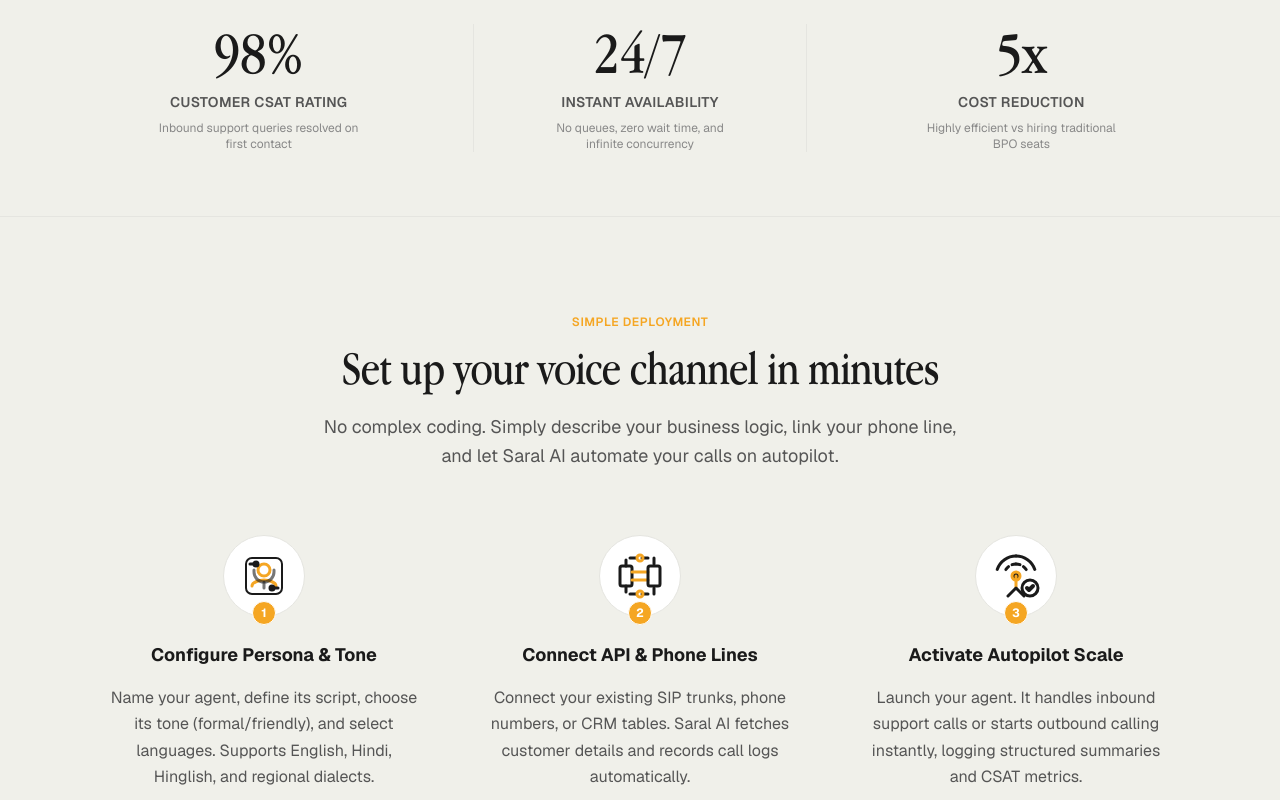
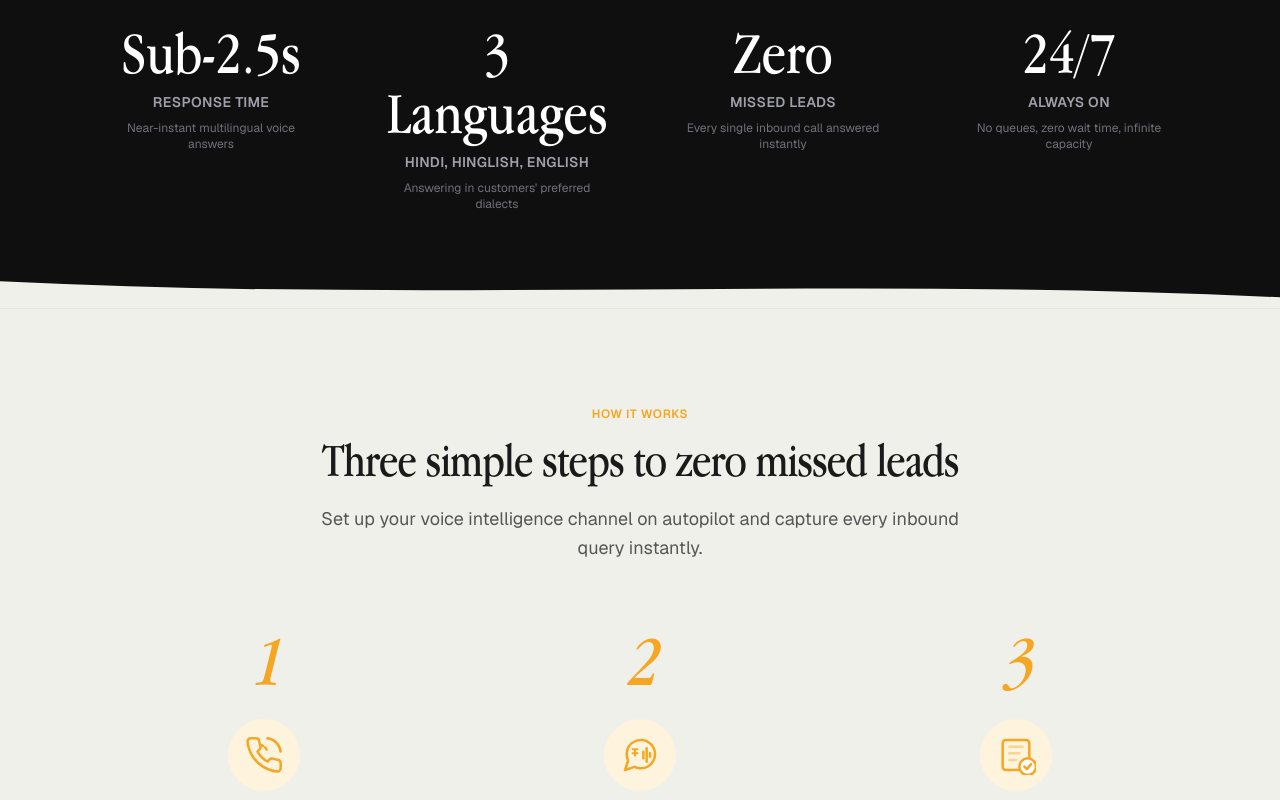
Before and after one commit to dhruvil-codes/saral-ai, a Next.js app: page / in a window 1280 px wide. Shown: the part 1940-2740 px from the top of the page. Built offline with nearby package versions, Linux system fonts and the light colour scheme.

Commit message:
feat: implement How It Works steps and Stats Bar with custom counters and illustrations

```diff
--- a/app/page.tsx
+++ b/app/page.tsx
@@ -7,9 +7,9 @@ import {
   MissedCallsIllustration,
   CostIllustration,
   LanguageIllustration,
-  StepDesignIllustration,
-  StepConnectIllustration,
-  StepLiveIllustration,
+  StepCallIllustration,
+  StepAnswerIllustration,
+  StepSummaryIllustration,
 } from "../components/LineArt";
 
 export default function Home() {
@@ -345,63 +345,87 @@ export default function Home() {
         </div>
       </section>
 
-      {/* Wave Divider 2: Transitioning from Problem (--color-surface) to Stats & How It Works (--color-surface-alt) */}
+      {/* Wave Divider 2: Transitioning from Problem (--color-surface) to Stats Bar (--color-dark-bg) */}
       <div className="w-full bg-[var(--color-surface)]">
         <svg className="w-full h-8 block" viewBox="0 0 1200 120" preserveAspectRatio="none" fill="none" xmlns="http://www.w3.org/2000/svg">
-          <path d="M0,60 C300,10 900,110 1200,30 L1200,120 L0,120 Z" fill="var(--color-surface-alt)" />
+          <path d="M0,60 C300,10 900,110 1200,30 L1200,120 L0,120 Z" fill="var(--color-dark-bg)" />
         </svg>
       </div>
 
-      {/* 4. Stats Bar (bg: --color-surface-alt) */}
-      <section id="stats" className="py-16 bg-[var(--color-surface-alt)]">
+      {/* 4. Stats Bar (bg: --color-dark-bg) */}
+      <section id="stats" className="py-16 bg-[var(--color-dark-bg)] text-[var(--color-dark-text)]">
         <div className="max-w-[1160px] mx-auto px-4 md:px-8">
-          <div className="grid grid-cols-1 md:grid-cols-3 gap-8 md:gap-12 reveal text-center">
+          <div className="grid grid-cols-1 sm:grid-cols-2 lg:grid-cols-4 gap-8 lg:gap-12 reveal text-center">
 
             {/* Stat 1 */}
             <div className="flex flex-col items-center gap-2">
               <span
-                className="font-display text-5xl md:text-6xl font-bold text-[var(--color-text-primary)]"
-                data-target="98%"
+                className="font-display text-5xl md:text-6xl font-bold text-[var(--color-dark-text)]"
+                data-target="2.5"
+                data-start="0"
+                data-prefix="Sub-"
+                data-suffix="s"
+                data-decimals="1"
               >
-                0%
+                Sub-0.0s
               </span>
-              <span className="text-sm font-semibold tracking-wide text-[var(--color-text-secondary)] uppercase">
-                Customer CSAT Rating
+              <span className="text-sm font-semibold tracking-wide text-zinc-400 uppercase">
+                Response Time
               </span>
-              <span className="text-xs text-[var(--color-text-muted)] max-w-[200px]">
-                Inbound support queries resolved on first contact
+              <span className="text-xs text-zinc-500 max-w-[200px]">
+                Near-instant multilingual voice answers
               </span>
             </div>
 
             {/* Stat 2 */}
-            <div className="flex flex-col items-center gap-2 border-y md:border-y-0 md:border-x border-[var(--color-border)] py-8 md:py-0">
+            <div className="flex flex-col items-center gap-2">
               <span
-                className="font-display text-5xl md:text-6xl font-bold text-[var(--color-text-primary)]"
-                data-target="24/7"
+                className="font-display text-5xl md:text-6xl font-bold text-[var(--color-dark-text)]"
+                data-target="3"
+                data-start="0"
+                data-suffix=" Languages"
               >
-                24/7
+                0 Languages
               </span>
-              <span className="text-sm font-semibold tracking-wide text-[var(--color-text-secondary)] uppercase">
-                Instant Availability
+              <span className="text-sm font-semibold tracking-wide text-zinc-400 uppercase">
+                Hindi, Hinglish, English
               </span>
-              <span className="text-xs text-[var(--color-text-muted)] max-w-[200px]">
-                No queues, zero wait time, and infinite concurrency
+              <span className="text-xs text-zinc-500 max-w-[200px]">
+                Answering in customers' preferred dialects
               </span>
             </div>
 
             {/* Stat 3 */}
             <div className="flex flex-col items-center gap-2">
               <span
-                className="font-display text-5xl md:text-6xl font-bold text-[var(--color-text-primary)]"
-                data-target="5x"
+                className="font-display text-5xl md:text-6xl font-bold text-[var(--color-dark-text)]"
+                data-target="0"
+                data-start="15"
+                data-final-text="Zero"
               >
-                1x
+                15
               </span>
-              <span className="text-sm font-semibold tracking-wide text-[var(--color-text-secondary)] uppercase">
-                Cost Reduction
+              <span className="text-sm font-semibold tracking-wide text-zinc-400 uppercase">
+                Missed Leads
               </span>
-              <span className="text-xs text-[var(--color-text-muted)] max-w-[200px]">
-                Highly efficient vs hiring traditional BPO seats
+              <span className="text-xs text-zinc-500 max-w-[200px]">
+                Every single inbound call answered instantly
+              </span>
+            </div>
+
+            {/* Stat 4 */}
+            <div className="flex flex-col items-center gap-2">
+              <span
+                className="font-display text-5xl md:text-6xl font-bold text-[var(--color-dark-text)]"
+                data-target="24/7"
+              >
+                24/7
+              </span>
+              <span className="text-sm font-semibold tracking-wide text-zinc-400 uppercase">
+                Always On
+              </span>
+              <span className="text-xs text-zinc-500 max-w-[200px]">
+                No queues, zero wait time, infinite capacity
               </span>
             </div>
 
@@ -409,18 +433,25 @@ export default function Home() {
         </div>
       </section>
 
+      {/* Wave Divider 3: Transitioning from Stats Bar (--color-dark-bg) to How It Works (--color-surface-alt) */}
+      <div className="w-full bg-[var(--color-dark-bg)]">
+        <svg className="w-full h-8 block" viewBox="0 0 1200 120" preserveAspectRatio="none" fill="none" xmlns="http://www.w3.org/2000/svg">
+          <path d="M0,20 C400,100 800,0 1200,80 L1200,120 L0,120 Z" fill="var(--color-surface-alt)" />
+        </svg>
+      </div>
+
       {/* 5. How It Works Section (bg: --color-surface-alt, shares transition with Stats Bar) */}
       <section id="how-it-works" className="py-16 md:py-24 bg-[var(--color-surface-alt)] border-t border-[var(--color-border)]">
         <div className="max-w-[1160px] mx-auto px-4 md:px-8">
           <div className="text-center max-w-[640px] mx-auto mb-16 reveal">
             <span className="t-label text-[var(--color-accent)] mb-3 block">
-              Simple Deployment
+              How It Works
             </span>
             <h2 className="t-section-heading text-[var(--color-text-primary)] mb-4">
-              Set up your voice channel in minutes
+              Three simple steps to zero missed leads
             </h2>
             <p className="t-body-lead text-[var(--color-text-secondary)]">
-              No complex coding. Simply describe your business logic, link your phone line, and let Saral AI automate your calls on autopilot.
+              Set up your voice intelligence channel on autopilot and capture every inbound query instantly.
             </p>
           </div>
 
@@ -428,51 +459,57 @@ export default function Home() {
           <div className="grid grid-cols-1 md:grid-cols-3 gap-12 md:gap-8 reveal-stagger relative">
 
             {/* Step 1 */}
-            <div className="flex flex-col items-center text-center gap-4 relative">
-              <div className="p-4 bg-[var(--color-surface)] rounded-full text-[var(--color-text-primary)] border border-[var(--color-border)]">
-                <StepDesignIllustration size={48} />
+            <div className="flex flex-col items-center text-center gap-5 relative">
+              <span className="font-display italic text-6xl md:text-7xl text-[var(--color-accent)] font-semibold select-none leading-none">
+                1
+              </span>
+              <div className="p-4 bg-[var(--color-accent-light)] rounded-full text-[var(--color-accent)] flex items-center justify-center">
+                <StepCallIllustration size={40} />
               </div>
-              <div className="bg-[var(--color-accent)] text-white text-xs font-bold w-6 h-6 rounded-full flex items-center justify-center -mt-8 z-10 border border-white">
-                1
+              <div>
+                <h3 className="text-xl font-bold font-sans text-[var(--color-text-primary)] mb-2">
+                  Customer calls your number
+                </h3>
+                <p className="t-body text-sm text-[var(--color-text-secondary)] px-4 leading-relaxed">
+                  They dial your business number. No confusing IVR paths, no holding queues — the call connects instantly.
+                </p>
               </div>
-              <h3 className="text-lg font-bold text-[var(--color-text-primary)]">
-                Configure Persona & Tone
-              </h3>
-              <p className="t-body text-sm text-[var(--color-text-secondary)] px-4">
-                Name your agent, define its script, choose its tone (formal/friendly), and select languages. Supports English, Hindi, Hinglish, and regional dialects.
-              </p>
             </div>
 
             {/* Step 2 */}
-            <div className="flex flex-col items-center text-center gap-4 relative">
-              <div className="p-4 bg-[var(--color-surface)] rounded-full text-[var(--color-text-primary)] border border-[var(--color-border)]">
-                <StepConnectIllustration size={48} />
+            <div className="flex flex-col items-center text-center gap-5 relative">
+              <span className="font-display italic text-6xl md:text-7xl text-[var(--color-accent)] font-semibold select-none leading-none">
+                2
+              </span>
+              <div className="p-4 bg-[var(--color-accent-light)] rounded-full text-[var(--color-accent)] flex items-center justify-center">
+                <StepAnswerIllustration size={40} />
               </div>
-              <div className="bg-[var(--color-accent)] text-white text-xs font-bold w-6 h-6 rounded-full flex items-center justify-center -mt-8 z-10 border border-white">
-                2
+              <div>
+                <h3 className="text-xl font-bold font-sans text-[var(--color-text-primary)] mb-2">
+                  Saral AI answers
+                </h3>
+                <p className="t-body text-sm text-[var(--color-text-secondary)] px-4 leading-relaxed">
+                  Our voice agent responds in Hindi, Hinglish, or English, answering queries and qualifying details.
+                </p>
               </div>
-              <h3 className="text-lg font-bold text-[var(--color-text-primary)]">
-                Connect API & Phone Lines
-              </h3>
-              <p className="t-body text-sm text-[var(--color-text-secondary)] px-4">
-                Connect your existing SIP trunks, phone numbers, or CRM tables. Saral AI fetches customer details and records call logs automatically.
-              </p>
             </div>
 
             {/* Step 3 */}
-            <div className="flex flex-col items-center text-center gap-4 relative">
-              <div className="p-4 bg-[var(--color-surface)] rounded-full text-[var(--color-text-primary)] border border-[var(--color-border)]">
-                <StepLiveIllustration size={48} />
+            <div className="flex flex-col items-center text-center gap-5 relative">
+              <span className="font-display italic text-6xl md:text-7xl text-[var(--color-accent)] font-semibold select-none leading-none">
+                3
+              </span>
+              <div className="p-4 bg-[var(--color-accent-light)] rounded-full text-[var(--color-accent)] flex items-center justify-center">
+                <StepSummaryIllustration size={40} />
               </div>
-              <div className="bg-[var(--color-accent)] text-white text-xs font-bold w-6 h-6 rounded-full flex items-center justify-center -mt-8 z-10 border border-white">
-                3
+              <div>
+                <h3 className="text-xl font-bold font-sans text-[var(--color-text-primary)] mb-2">
+                  Get a WhatsApp summary
+                </h3>
+                <p className="t-body text-sm text-[var(--color-text-secondary)] px-4 leading-relaxed">
+                  Receive structured lead details, urgency levels, and caller sentiment directly to your phone.
+                </p>
               </div>
-              <h3 className="text-lg font-bold text-[var(--color-text-primary)]">
-                Activate Autopilot Scale
-              </h3>
-              <p className="t-body text-sm text-[var(--color-text-secondary)] px-4">
-                Launch your agent. It handles inbound support calls or starts outbound calling instantly, logging structured summaries and CSAT metrics.
-              </p>
             </div>
 
           </div>
@@ -490,12 +527,7 @@ export default function Home() {
         </div>
       </section>
 
-      {/* Wave Divider 3: Transitioning from Surface Alt (--color-surface-alt) to Dark Bg (--color-dark-bg) */}
-      <div className="w-full bg-[var(--color-surface-alt)]">
-        <svg className="w-full h-8 block" viewBox="0 0 1200 120" preserveAspectRatio="none" fill="none" xmlns="http://www.w3.org/2000/svg">
-          <path d="M0,20 C400,100 800,0 1200,80 L1200,120 L0,120 Z" fill="var(--color-dark-bg)" />
-        </svg>
-      </div>
+
 
       {/* 6. Footer (bg: --color-dark-bg) */}
       <footer className="bg-[var(--color-dark-bg)] text-[var(--color-dark-text)] py-16 md:py-20">
--- a/components/LineArt.tsx
+++ b/components/LineArt.tsx
@@ -182,3 +182,83 @@ export function StepLiveIllustration({ className = "", size = 64, ...props }: Li
     </svg>
   );
 }
+
+// Step 1: Customer calls your number
+export function StepCallIllustration({ className = "", size = 64, ...props }: LineArtProps) {
+  return (
+    <svg
+      width={size}
+      height={size}
+      viewBox="0 0 24 24"
+      fill="none"
+      stroke="currentColor"
+      strokeWidth="1.5"
+      strokeLinecap="round"
+      strokeLinejoin="round"
+      className={`${className}`}
+      {...props}
+    >
+      {/* Phone handset */}
+      <path d="M22 16.92v3a2 2 0 0 1-2.18 2 19.79 19.79 0 0 1-8.63-3.07 19.5 19.5 0 0 1-6-6 19.79 19.79 0 0 1-3.07-8.67A2 2 0 0 1 4.11 2h3a2 2 0 0 1 2 1.72 12.84 12.84 0 0 0 .7 2.81 2 2 0 0 1-.45 2.11L8.09 9.91a16 16 0 0 0 6 6l1.27-1.27a2 2 0 0 1 2.11-.45 12.84 12.84 0 0 0 2.81.7A2 2 0 0 1 22 16.92z" />
+      {/* Call waves radiating */}
+      <path d="M14.05 2a9 9 0 0 1 7.9 7.9" stroke="var(--color-accent)" strokeWidth="1.5" />
+      <path d="M10.05 6a5 5 0 0 1 3.9 3.9" stroke="var(--color-accent)" strokeWidth="1.5" strokeDasharray="1.5 1.5" />
+    </svg>
+  );
+}
+
+// Step 2: Saral AI answers in their language
+export function StepAnswerIllustration({ className = "", size = 64, ...props }: LineArtProps) {
+  return (
+    <svg
+      width={size}
+      height={size}
+      viewBox="0 0 24 24"
+      fill="none"
+      stroke="currentColor"
+      strokeWidth="1.5"
+      strokeLinecap="round"
+      strokeLinejoin="round"
+      className={`${className}`}
+      {...props}
+    >
+      {/* Speech bubble */}
+      <path d="M21 11.5a8.38 8.38 0 0 1-.9 3.8 8.5 8.5 0 0 1-7.6 4.7 8.38 8.38 0 0 1-3.8-.9L3 21l1.9-5.7a8.38 8.38 0 0 1-.9-3.8 8.5 8.5 0 0 1 4.7-7.6 8.38 8.38 0 0 1 3.8-.9h.5a8.48 8.48 0 0 1 8 8v.5z" />
+      {/* Letter 'अ' representation */}
+      <path d="M7.5 8.5h3M7.5 11h3M9 8.5v4" stroke="var(--color-accent)" strokeWidth="1.2" />
+      {/* Answering voice bars (sound waves) */}
+      <line x1="14" y1="10" x2="14" y2="14" stroke="var(--color-accent)" strokeWidth="1.5" />
+      <line x1="16" y1="8" x2="16" y2="16" stroke="var(--color-accent)" strokeWidth="1.5" />
+      <line x1="18" y1="11" x2="18" y2="13" stroke="var(--color-accent)" strokeWidth="1.5" />
+    </svg>
+  );
+}
+
+// Step 3: WhatsApp summary delivery
+export function StepSummaryIllustration({ className = "", size = 64, ...props }: LineArtProps) {
+  return (
+    <svg
+      width={size}
+      height={size}
+      viewBox="0 0 24 24"
+      fill="none"
+      stroke="currentColor"
+      strokeWidth="1.5"
+      strokeLinecap="round"
+      strokeLinejoin="round"
+      className={`${className}`}
+      {...props}
+    >
+      {/* Document / Summary card */}
+      <rect x="4" y="3" width="16" height="18" rx="2" strokeWidth="1.5" />
+      <line x1="8" y1="7" x2="16" y2="7" strokeOpacity="0.4" />
+      <line x1="8" y1="11" x2="14" y2="11" strokeOpacity="0.4" />
+      <line x1="8" y1="15" x2="12" y2="15" strokeOpacity="0.4" />
+      {/* WhatsApp badge */}
+      <g transform="translate(14, 14)">
+        <circle cx="5" cy="5" r="5" fill="var(--color-surface)" stroke="var(--color-icon-green)" strokeWidth="1.5" />
+        <path d="M3 5l1.5 1.5 2.5-3" stroke="var(--color-icon-green)" strokeWidth="1.5" />
+      </g>
+    </svg>
+  );
+}
```
Also changed, not shown: components/ScrollObserver.tsx (+42 -20 lines).
